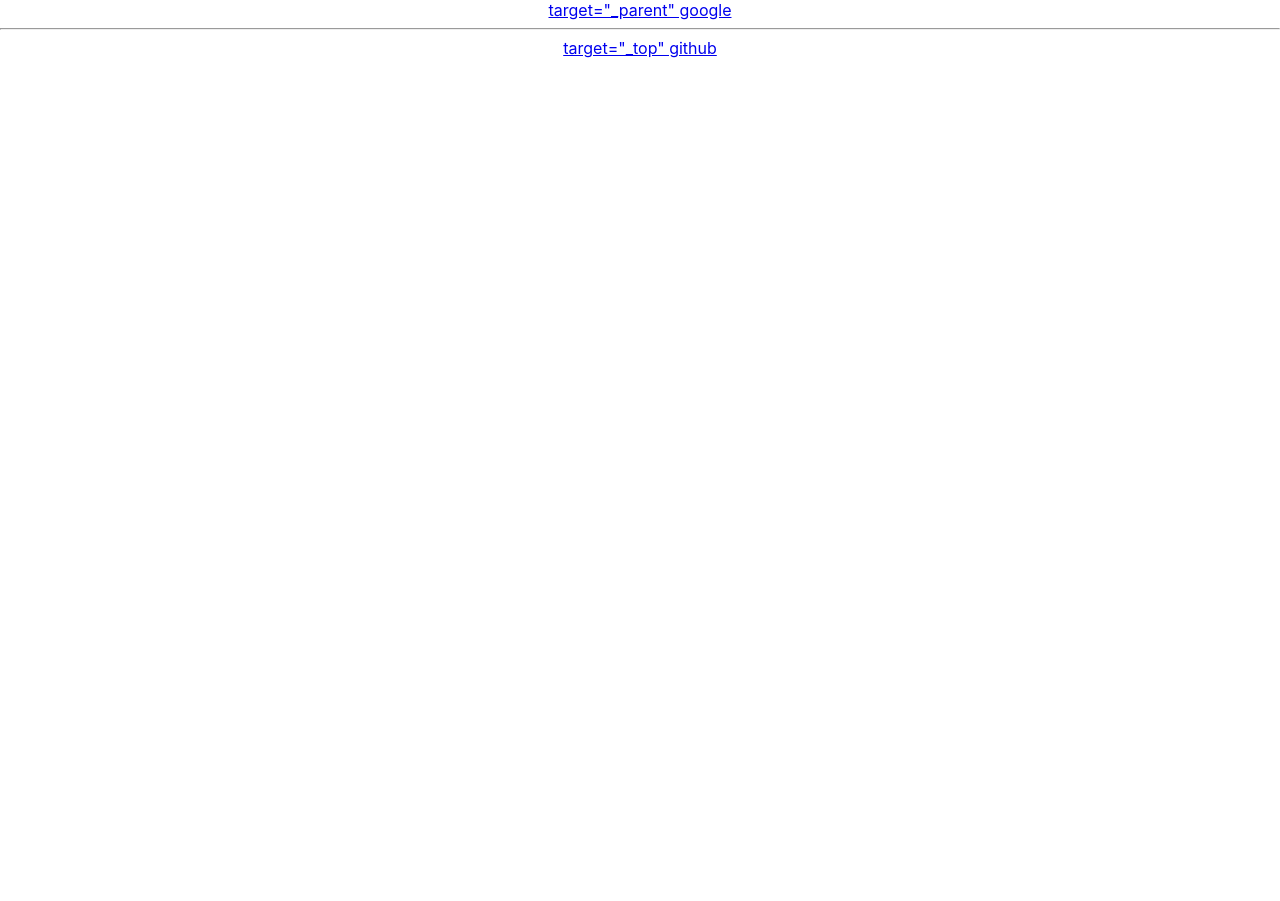
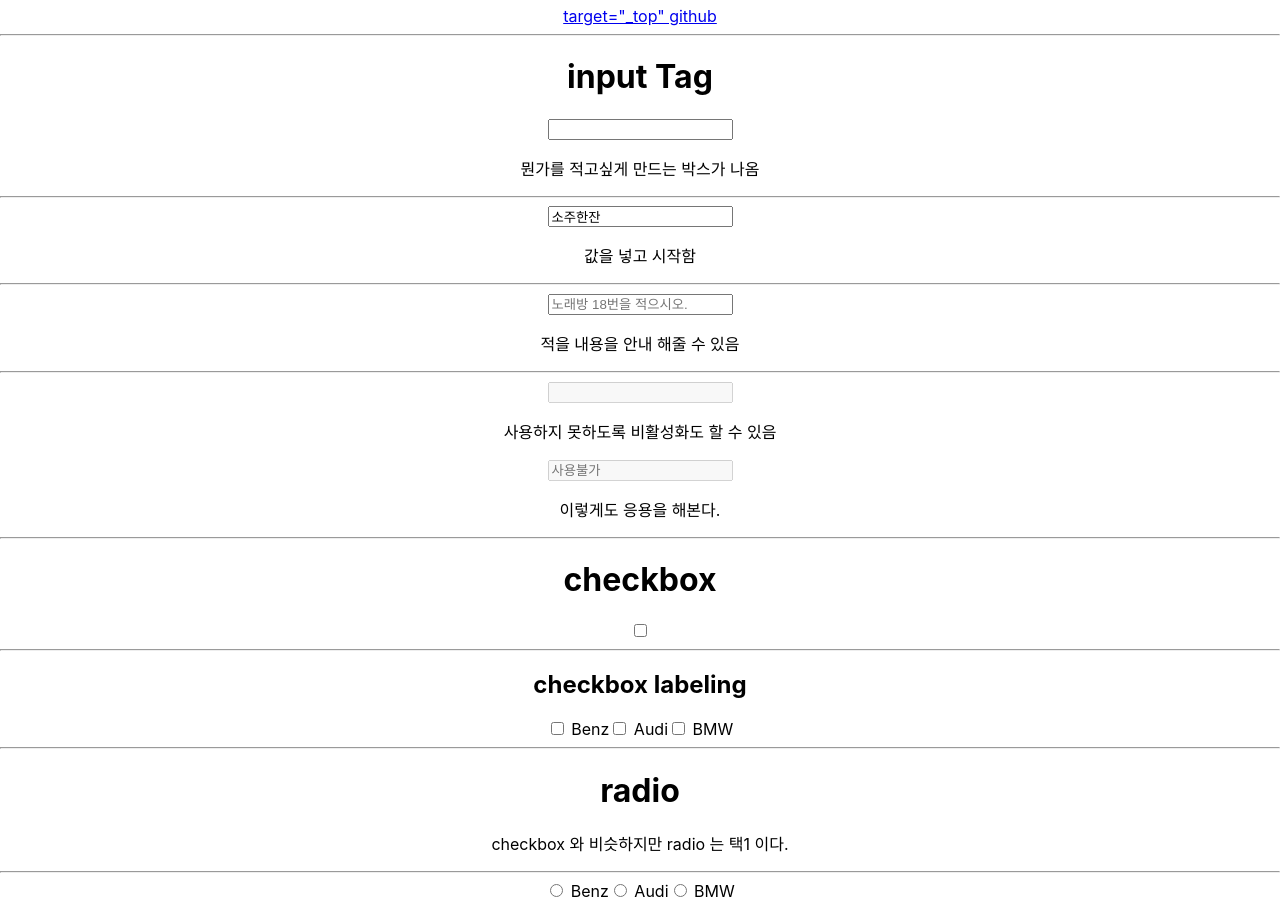
Before and after one commit to bigveloper/react_ToDoList, a React (Create React App) app: page / in a window 1280 px wide. Shown: the part 342-1243 px from the top of the page. Before the commit the page ends 800 px from the top, so only its background shows below. Built offline with nearby package versions, Linux system fonts and the light colour scheme.

Commit message:
input Tag

```diff
--- a/src/App.js
+++ b/src/App.js
@@ -45,7 +45,6 @@
         <div className="App">
             <h1> To Do List </h1>
             <hr />
-
             <input value={value} onChange={onChange} />
             <button onClick={onClick}>Add</button>
             <hr />
@@ -61,9 +60,9 @@
             <a href="http://www.google.com"> Google 로 현재 창에서 이동 합니다. </a>
             <br />
             <hr />
-            <a href="http://www.github.com" target="_blank">
+            {/* <a href="http://www.github.com" target="_blank">
                 github 로 새 창에서 이동 합니다.
-            </a>
+            </a> */}
             <hr />
             <a href="http://www.naver.com" target="_self">
                 Naver 로 현재 창에서 이동 합니다.
@@ -76,6 +75,48 @@
             <a href="http://www.github.com" target="_top">
                 target="_top" github
             </a>
+            <hr />
+            <h1>input Tag</h1>
+            <input type="text" />
+            <p>뭔가를 적고싶게 만드는 박스가 나옴</p>
+            <hr />
+            <input type="text" value="소주한잔" />
+            <p>값을 넣고 시작함</p>
+            <hr />
+            <input type="text" placeHolder="노래방 18번을 적으시오." />
+            <p>적을 내용을 안내 해줄 수 있음</p>
+            <hr />
+            <input type="text" disabled />
+            <p>사용하지 못하도록 비활성화도 할 수 있음</p>
+            <input type="text" placeHolder="사용불가" disabled />
+            <p>이렇게도 응용을 해본다.</p>
+            <hr />
+            <h1>checkbox</h1>
+            <input type="checkbox" />
+            <hr />
+            <h2>checkbox labeling</h2>
+            <label>
+                <input type="checkbox" name="car" /> Benz
+            </label>
+            <label>
+                <input type="checkbox" name="car" /> Audi
+            </label>
+            <label>
+                <input type="checkbox" name="car" /> BMW
+            </label>
+            <hr />
+            <h1>radio</h1>
+            <p>checkbox 와 비슷하지만 radio 는 택1 이다.</p>
+            <hr />
+            <label>
+                <input type="radio" name="car" /> Benz
+            </label>
+            <label>
+                <input type="radio" name="car" /> Audi
+            </label>
+            <label>
+                <input type="radio" name="car" /> BMW
+            </label>
         </div>
     );
 }
```
